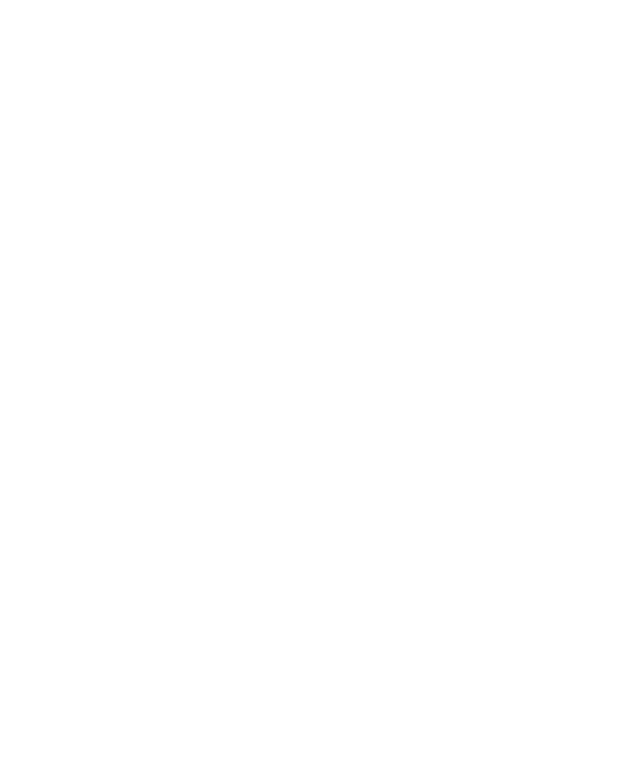
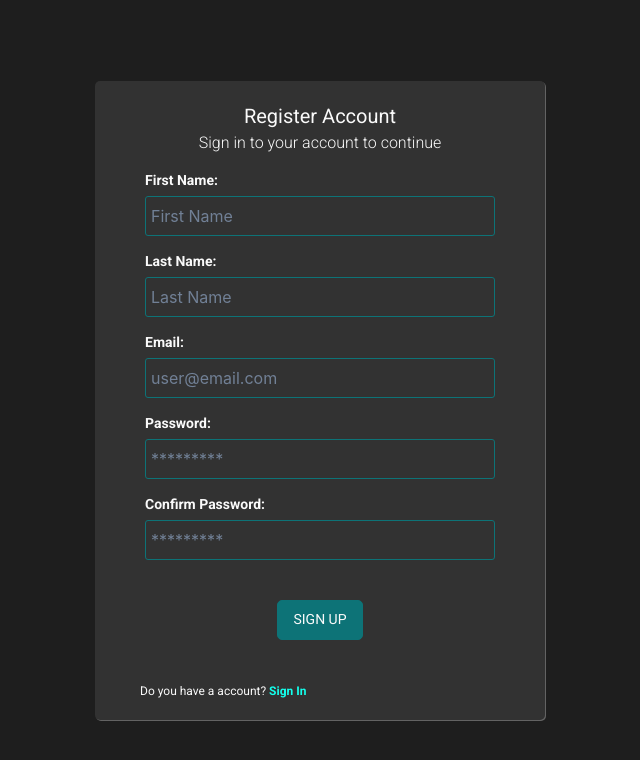
Before and after one commit to RafaelClaudio7/td-vite, a React (Vite) app: page /signup in a window 1280 px wide. Before the commit this address had no page. Shown: the top 760 px of the page, without its empty margins (320-960 px from the left). Built offline with nearby package versions, Linux system fonts and the light colour scheme; a web font is replaced by a local one.

Commit message:
Página de cadastro

```diff
--- /dev/null
+++ b/src/components/Form/index.tsx
@@ -0,0 +1,10 @@
+import React from "react";
+import { FormStyled } from "./styles";
+
+export default function Form({ children }: any) {
+  return (
+    <FormStyled action="" method="post">
+      {children}
+    </FormStyled>
+  );
+}
--- /dev/null
+++ b/src/components/Form/styles.ts
@@ -0,0 +1,13 @@
+import styled from "styled-components";
+import { colors } from "../../constants/colors";
+
+export const FormStyled = styled.form`
+  background-color: ${colors.grey};
+  width: 450px;
+  border-radius: 5px;
+  display: flex;
+  flex-direction: column;
+  align-items: center;
+  box-shadow: 1px 1px #636363;
+  padding: 20px 0;
+`;
--- a/src/components/Input/index.tsx
+++ b/src/components/Input/index.tsx
@@ -8,11 +8,5 @@
 }
 
 export default function Input({ type, placeholder, name }: IInputStyles) {
-  return (
-    <InputStyled
-      type={type}
-      placeholder={placeholder}
-      name={name}
-    ></InputStyled>
-  );
+  return <InputStyled type={type} placeholder={placeholder} name={name} />;
 }
--- /dev/null
+++ b/src/components/Label/index.tsx
@@ -0,0 +1,11 @@
+import React from "react";
+import { LabelStyled } from "./styles";
+
+export interface ILabelProps {
+  htmlFor: string;
+  children: string;
+}
+
+export default function Label({ htmlFor, children }: ILabelProps) {
+  return <LabelStyled htmlFor={htmlFor}>{children}</LabelStyled>;
+}
--- /dev/null
+++ b/src/components/Label/styles.ts
@@ -0,0 +1,10 @@
+import styled from "styled-components";
+import { colors } from "../../constants/colors";
+
+export const LabelStyled = styled.label`
+  font-family: "Roboto";
+  font-size: 14px;
+  font-weight: 600;
+  color: ${colors.white};
+  margin-bottom: 5px;
+`;
--- a/src/main.tsx
+++ b/src/main.tsx
@@ -5,6 +5,7 @@
 import { BrowserRouter, Route, Routes } from "react-router-dom";
 import Home from "./pages/Home";
 import SignIn from "./pages/SignIn";
+import SignUp from "./pages/SignUp";
 
 ReactDOM.createRoot(document.getElementById("root") as HTMLElement).render(
   <React.StrictMode>
@@ -13,6 +14,7 @@
         <Routes>
           <Route path="/" element={<Home />} />
           <Route path="/signin" element={<SignIn />} />
+          <Route path="/signup" element={<SignUp />} />
         </Routes>
       </BrowserRouter>
     </ChakraProvider>
--- a/src/pages/SignIn/index.tsx
+++ b/src/pages/SignIn/index.tsx
@@ -3,26 +3,25 @@
 import { Box } from "@chakra-ui/react";
 import Button from "../../components/Button";
 import Input from "../../components/Input";
-import styled from "styled-components";
 import {
   ButtonContainer,
   Container,
   Description,
-  Form,
   FormBottom,
   InputContainer,
-  Label,
   Message,
   MessageLink,
   Title,
   TitleContainer,
 } from "./styles";
+import Label from "../../components/Label";
+import Form from "../../components/Form";
 
 export default function SignIn() {
   return (
     <Box bg={colors.white} h="100vh">
       <Container>
-        <Form action="" method="post">
+        <Form>
           <TitleContainer>
             <Title>LOGIN</Title>
             <Description>Sign in to your account to continue</Description>
--- a/src/pages/SignIn/styles.ts
+++ b/src/pages/SignIn/styles.ts
@@ -8,18 +8,6 @@
   display: flex;
   justify-content: center;
   align-items: center;
-`;
-
-export const Form = styled.form`
-  background-color: ${colors.grey};
-  height: 500px;
-  width: 450px;
-  border-radius: 5px;
-  display: flex;
-  flex-direction: column;
-  align-items: center;
-  box-shadow: 1px 1px #636363;
-  padding: 20px 0;
 `;
 
 export const TitleContainer = styled.div`
@@ -50,19 +38,13 @@
   margin-top: 15px;
 `;
 
-export const Label = styled.label`
-  font-family: "Roboto";
-  font-size: 14px;
-  font-weight: 600;
-  color: ${colors.white};
-  margin-bottom: 5px;
-`;
-
 export const FormBottom = styled.div`
   margin-top: 40px;
   display: flex;
   flex-direction: column;
   height: 20%;
+  height: 100px;
+
   width: 80%;
   justify-content: space-between;
   align-items: center;
@@ -80,6 +62,9 @@
   font-family: "Roboto";
   color: ${colors.greenLight};
   font-weight: bold;
+  &:hover {
+    color: ${colors.green};
+  }
 `;
 
 export const ButtonContainer = styled.div``;
--- /dev/null
+++ b/src/pages/SignUp/index.tsx
@@ -0,0 +1,67 @@
+import { Box } from "@chakra-ui/react";
+import React from "react";
+import { colors } from "../../constants/colors";
+
+import Form from "../../components/Form";
+import Label from "../../components/Label";
+import Input from "../../components/Input";
+import Button from "../../components/Button";
+import {
+  ButtonContainer,
+  Container,
+  Description,
+  FormBottom,
+  InputContainer,
+  Message,
+  MessageLink,
+  Title,
+  TitleContainer,
+} from "../SignIn/styles";
+
+export default function SignUp() {
+  return (
+    <Box bg={colors.white} h="100vh">
+      <Container>
+        <Form>
+          <TitleContainer>
+            <Title>Register Account</Title>
+            <Description>Sign in to your account to continue</Description>
+          </TitleContainer>
+          <InputContainer>
+            <Label htmlFor={"firstName"}>First Name:</Label>
+            <Input name="firstName" type="text" placeholder="First Name" />
+          </InputContainer>
+          <InputContainer>
+            <Label htmlFor={"lastName"}>Last Name:</Label>
+            <Input name="lastName" type="text" placeholder="Last Name" />
+          </InputContainer>
+          <InputContainer>
+            <Label htmlFor={"email"}>Email:</Label>
+            <Input name="email" type="email" placeholder="user@email.com" />
+          </InputContainer>
+          <InputContainer>
+            <Label htmlFor={"password"}>Password:</Label>
+            <Input name="password" type="password" placeholder="*********" />
+          </InputContainer>
+          <InputContainer>
+            <Label htmlFor={"passwordConfirm"}>Confirm Password:</Label>
+            <Input
+              name="passwordConfirm"
+              type="password"
+              placeholder="*********"
+            />
+          </InputContainer>
+          <FormBottom>
+            <ButtonContainer>
+              <Button label="Sign Up" size="sm" type="submit" />
+            </ButtonContainer>
+            <Message>
+              Do you have a account?{" "}
+              <MessageLink href="/signin">Sign In</MessageLink>{" "}
+            </Message>
+          </FormBottom>
+        </Form>
+      </Container>
+    </Box>
+  );
+}
```
